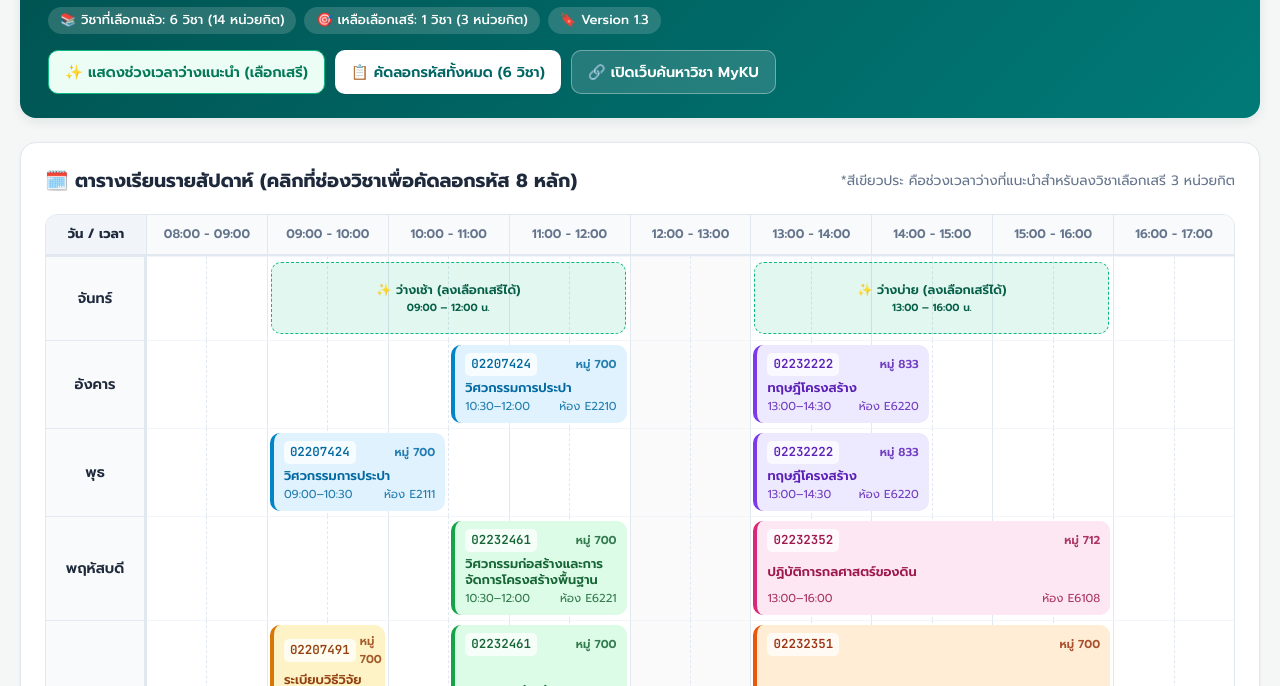
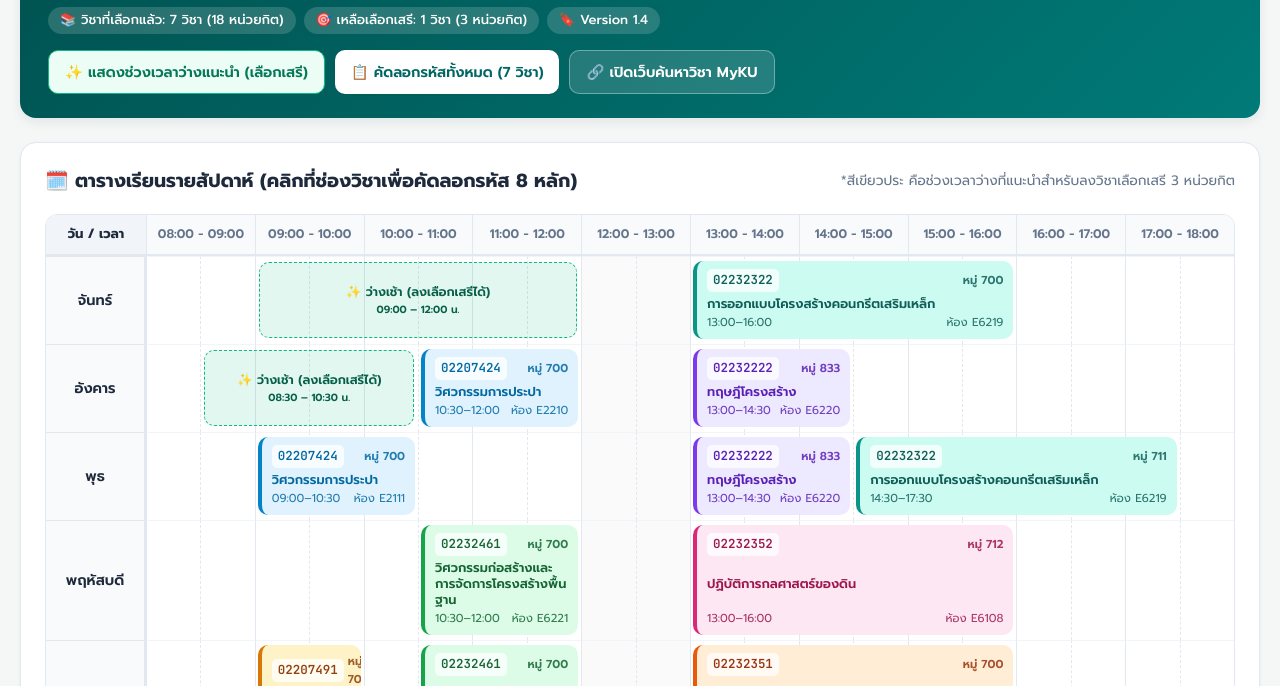
Before and after one commit to chanudom4686-arch/KU-2026, a plain HTML site: page index.html in a window 1280 px wide. Shown: the part 114-800 px from the top of the page. Drawn offline with Linux system fonts and the light colour scheme.

Commit message:
feat: add 02232322 RC Design and expand timetable to 18:00 (Version 1.4)

```diff
--- a/index.html
+++ b/index.html
@@ -3,7 +3,7 @@
 <head>
   <meta charset="UTF-8" />
   <meta name="viewport" content="width=device-width, initial-scale=1.0" />
-  <title>ตารางเรียน ภาคปลาย 2569 - วิศวกรรมโยธา-ชลประทาน (E04-3) | Version 1.3</title>
+  <title>ตารางเรียน ภาคปลาย 2569 - วิศวกรรมโยธา-ชลประทาน (E04-3) | Version 1.4</title>
   <link rel="preconnect" href="https://fonts.googleapis.com">
   <link rel="preconnect" href="https://fonts.gstatic.com" crossorigin>
   <link href="https://fonts.googleapis.com/css2?family=Prompt:wght@300;400;500;600;700&family=JetBrains+Mono:wght@500;600&display=swap" rel="stylesheet">
@@ -197,10 +197,10 @@
     }
 
     .timetable {
-      min-width: 960px;
+      min-width: 1040px;
       display: grid;
-      /* Column 1: Day label (100px), Columns 2..19: 18 half-hour slots from 08:00 to 17:00 */
-      grid-template-columns: 100px repeat(18, minmax(46px, 1fr));
+      /* Column 1: Day label (100px), Columns 2..21: 20 half-hour slots from 08:00 to 18:00 */
+      grid-template-columns: 100px repeat(20, minmax(44px, 1fr));
       border: 1px solid var(--border-color);
       border-radius: var(--radius-md);
       overflow: hidden;
@@ -493,9 +493,9 @@
         <h1>ตารางเรียน ภาคปลาย 2569 (E04-3 วิศวกรรมโยธา-ชลประทาน)</h1>
         <p>คณะวิศวกรรมศาสตร์ กำแพงแสน มหาวิทยาลัยเกษตรศาสตร์ (หลักสูตร 2566 - รหัส 67)</p>
         <div class="badge-group">
-          <span class="badge">📚 วิชาที่เลือกแล้ว: 6 วิชา (14 หน่วยกิต)</span>
+          <span class="badge">📚 วิชาที่เลือกแล้ว: 7 วิชา (18 หน่วยกิต)</span>
           <span class="badge">🎯 เหลือเลือกเสรี: 1 วิชา (3 หน่วยกิต)</span>
-          <span class="badge">🔖 Version 1.3</span>
+          <span class="badge">🔖 Version 1.4</span>
         </div>
       </div>
       <div class="header-actions">
@@ -503,7 +503,7 @@
           ✨ แสดงช่วงเวลาว่างแนะนำ (เลือกเสรี)
         </button>
         <button id="btnCopyAll" class="btn btn-primary" type="button">
-          📋 คัดลอกรหัสทั้งหมด (6 วิชา)
+          📋 คัดลอกรหัสทั้งหมด (7 วิชา)
         </button>
         <a href="https://my.ku.th/myku/student/std/subject" target="_blank" rel="noopener noreferrer" class="btn btn-outline-light">
           🔗 เปิดเว็บค้นหาวิชา MyKU
@@ -552,10 +552,10 @@
   <script>
     /**
      * ตารางเรียน ภาคปลาย 2569 (E04-3 วิศวกรรมโยธา-ชลประทาน)
-     * Version 1.3
+     * Version 1.4
      */
 
-    // ข้อมูลรายวิชาทั้ง 6 วิชา (แยกเก็บที่เดียวตามหลัก DRY)
+    // ข้อมูลรายวิชาทั้ง 7 วิชา (แยกเก็บที่เดียวตามหลัก DRY)
     const COURSES_DATA = [
       {
         code: '02207424',
@@ -589,6 +589,23 @@
         schedules: [
           { day: 'TUE', start: '13:00', end: '14:30', sec: '833', note: 'ห้อง E6220' },
           { day: 'WED', start: '13:00', end: '14:30', sec: '833', note: 'ห้อง E6220' }
+        ]
+      },
+      {
+        code: '02232322',
+        fullCode: '02232322-66',
+        nameTh: 'การออกแบบโครงสร้างคอนกรีตเสริมเหล็ก',
+        nameEn: 'Design of Reinforced Concrete Structures',
+        category: 'วิชาบังคับ',
+        credits: '4(3-3-8)',
+        section: '700 (บรรยาย) + 711 (ปฏิบัติ)',
+        room: 'E6219',
+        colorBg: '#ccfbf1',
+        colorBorder: '#0d9488',
+        colorText: '#115e59',
+        schedules: [
+          { day: 'MON', start: '13:00', end: '16:00', sec: '700', note: 'ห้อง E6219' },
+          { day: 'WED', start: '14:30', end: '17:30', sec: '711', note: 'ห้อง E6219' }
         ]
       },
       {
@@ -658,10 +675,10 @@
       }
     ];
 
-    // ช่วงเวลาว่างแนะนำสำหรับลงวิชาเลือกเสรี 3 หน่วยกิต (วันจันทร์ว่างทั้งวัน!)
+    // ช่วงเวลาว่างแนะนำสำหรับลงวิชาเลือกเสรี 3 หน่วยกิต (วันจันทร์เช้า และ วันอังคารเช้า)
     const RECOMMENDED_FREE_SLOTS = [
       { day: 'MON', start: '09:00', end: '12:00', label: '✨ ว่างเช้า (ลงเลือกเสรีได้)' },
-      { day: 'MON', start: '13:00', end: '16:00', label: '✨ ว่างบ่าย (ลงเลือกเสรีได้)' }
+      { day: 'TUE', start: '08:30', end: '10:30', label: '✨ ว่างเช้า (ลงเลือกเสรีได้)' }
     ];
 
     const DAYS_CONFIG = [
@@ -759,7 +776,7 @@
       cornerEl.style.gridColumn = '1';
       gridEl.appendChild(cornerEl);
 
-      for (let hour = 8; hour < 17; hour++) {
+      for (let hour = 8; hour < 18; hour++) {
         const timeHeader = document.createElement('div');
         timeHeader.className = 'time-header';
         const startStr = `${String(hour).padStart(2, '0')}:00`;
@@ -783,8 +800,8 @@
         dayLabel.style.gridColumn = '1';
         gridEl.appendChild(dayLabel);
 
-        // ช่องพื้นหลัง 18 ช่อง (ช่องละ 30 นาที)
-        for (let slot = 0; slot < 18; slot++) {
+        // ช่องพื้นหลัง 20 ช่อง (ช่องละ 30 นาที: 08:00 - 18:00)
+        for (let slot = 0; slot < 20; slot++) {
           const cellBg = document.createElement('div');
           const isHourStart = slot % 2 === 0;
           const isLunch = slot === 8 || slot === 9; // 12:00 - 13:00
@@ -930,7 +947,7 @@
       if (btnCopyAll) {
         btnCopyAll.addEventListener('click', () => {
           const allCodes = COURSES_DATA.map((c) => c.code).join('\n');
-          copyTextToClipboard(allCodes, 'รหัสวิชาทั้งหมด 6 วิชา');
+          copyTextToClipboard(allCodes, 'รหัสวิชาทั้งหมด 7 วิชา');
         });
       }
 
@@ -949,7 +966,7 @@
         renderTimetable();
         renderCourseCards();
         initActions();
-        console.info('[App Init] โหลดตารางเรียน Version 1.3 สำเร็จ');
+        console.info('[App Init] โหลดตารางเรียน Version 1.4 สำเร็จ');
       } catch (err) {
         console.error('[App Error] เกิดข้อผิดพลาดในการแสดงผลตารางเรียน:', err);
       }
```
Also changed, not shown: 1 other file.
